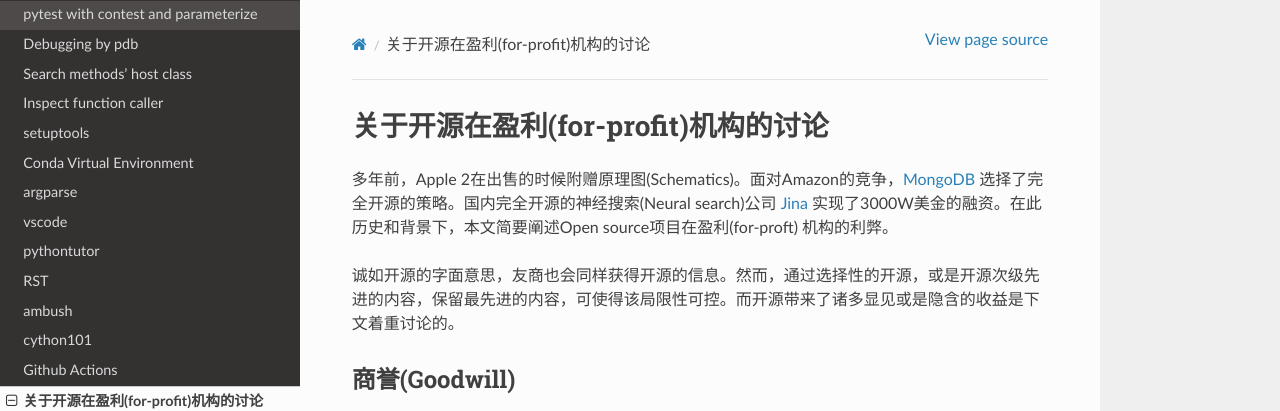
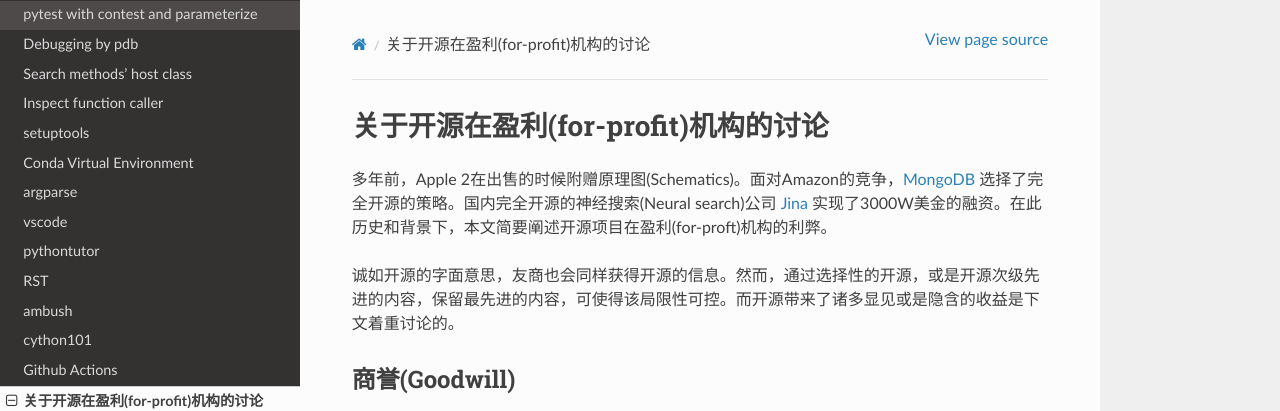
Before and after one commit to ke-zhang-rd/krystal, a Sphinx documentation site: the page built from docs/source/opensource.rst, in a window 1280 px wide and 900 px high. Shown: the top 411 px of the window. Built offline with Sphinx 7.4.7 and the Read the Docs theme 2.0.0, drawn with Linux system fonts in a browser that asks for light colours.

Commit message:
Update opensource.rst

```diff
--- a/docs/source/opensource.rst
+++ b/docs/source/opensource.rst
@@ -2,7 +2,7 @@
 关于开源在盈利(for-profit)机构的讨论
 =====================================================
 
-多年前，Apple 2在出售的时候附赠原理图(Schematics)。面对Amazon的竞争，`MongoDB <https://github.com/mongodb/mongo>`_ 选择了完全开源的策略。国内完全开源的神经搜索(Neural search)公司 `Jina <https://github.com/jina-ai/jina>`_ 实现了3000W美金的融资。在此历史和背景下，本文简要阐述Open source项目在盈利(for-proft) 机构的利弊。
+多年前，Apple 2在出售的时候附赠原理图(Schematics)。面对Amazon的竞争，`MongoDB <https://github.com/mongodb/mongo>`_ 选择了完全开源的策略。国内完全开源的神经搜索(Neural search)公司 `Jina <https://github.com/jina-ai/jina>`_ 实现了3000W美金的融资。在此历史和背景下，本文简要阐述开源项目在盈利(for-proft)机构的利弊。
 
 诚如开源的字面意思，友商也会同样获得开源的信息。然而，通过选择性的开源，或是开源次级先进的内容，保留最先进的内容，可使得该局限性可控。而开源带来了诸多显见或是隐含的收益是下文着重讨论的。
 
```
